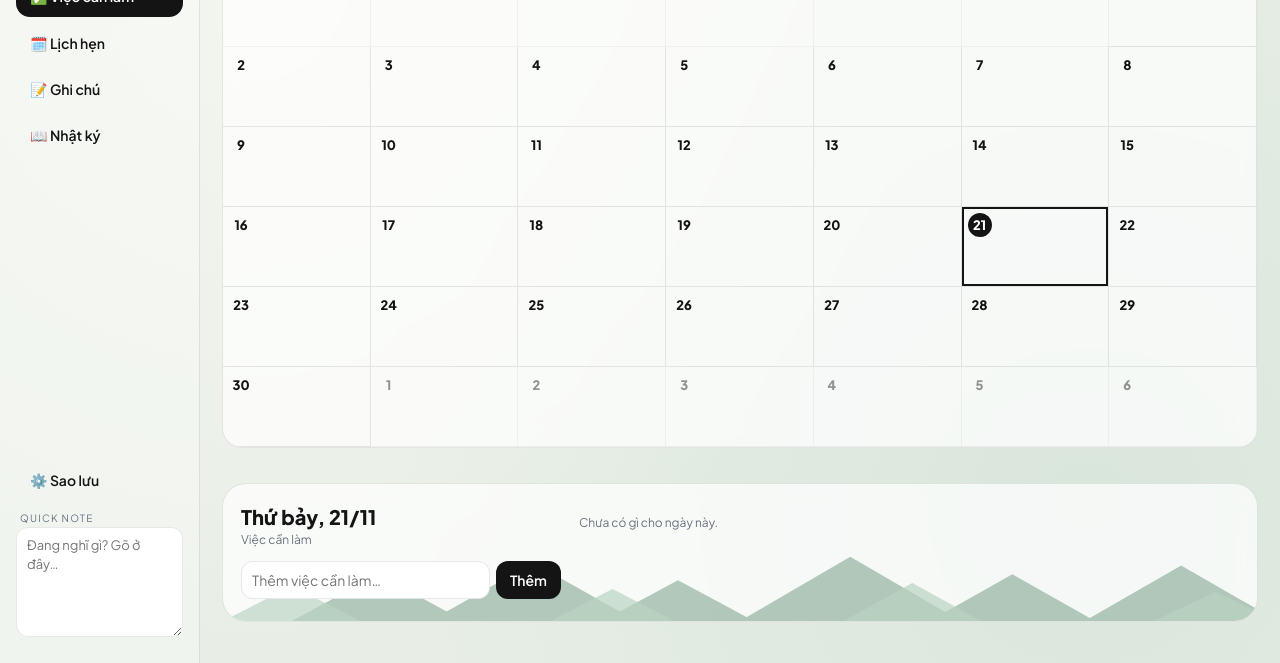
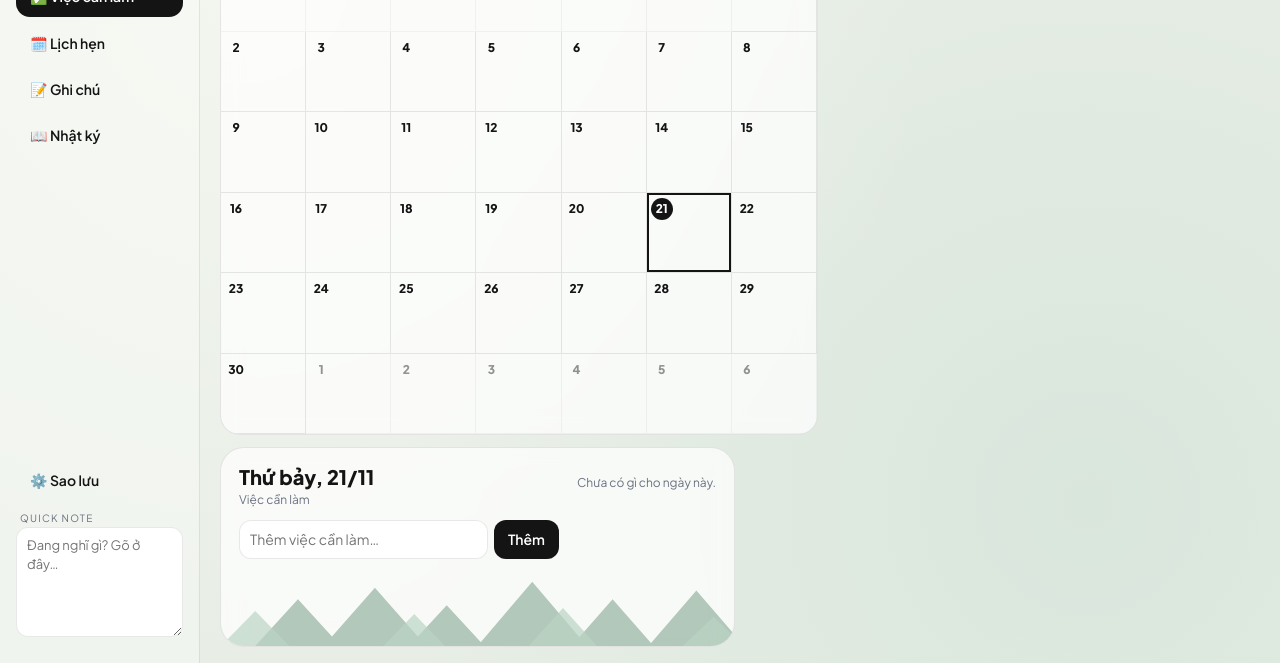
Before and after one commit to nini1203xx/betterlife, a plain HTML site: page index.html in a window 1280 px wide. Shown: the part 137-800 px from the top of the page. Drawn offline with Linux system fonts and the light colour scheme.

Commit message:
Add fit.css stylesheet to index.html

```diff
--- a/index.html
+++ b/index.html
@@ -11,6 +11,7 @@
 <link rel="stylesheet" href="css/panel.css">
 <link rel="stylesheet" href="css/calendar.css">
 <link rel="stylesheet" href="css/components.css">
+  <link rel="stylesheet" href="css/fit.css">
 <link rel="stylesheet" href="css/responsive.css">
 </head>
 
```
